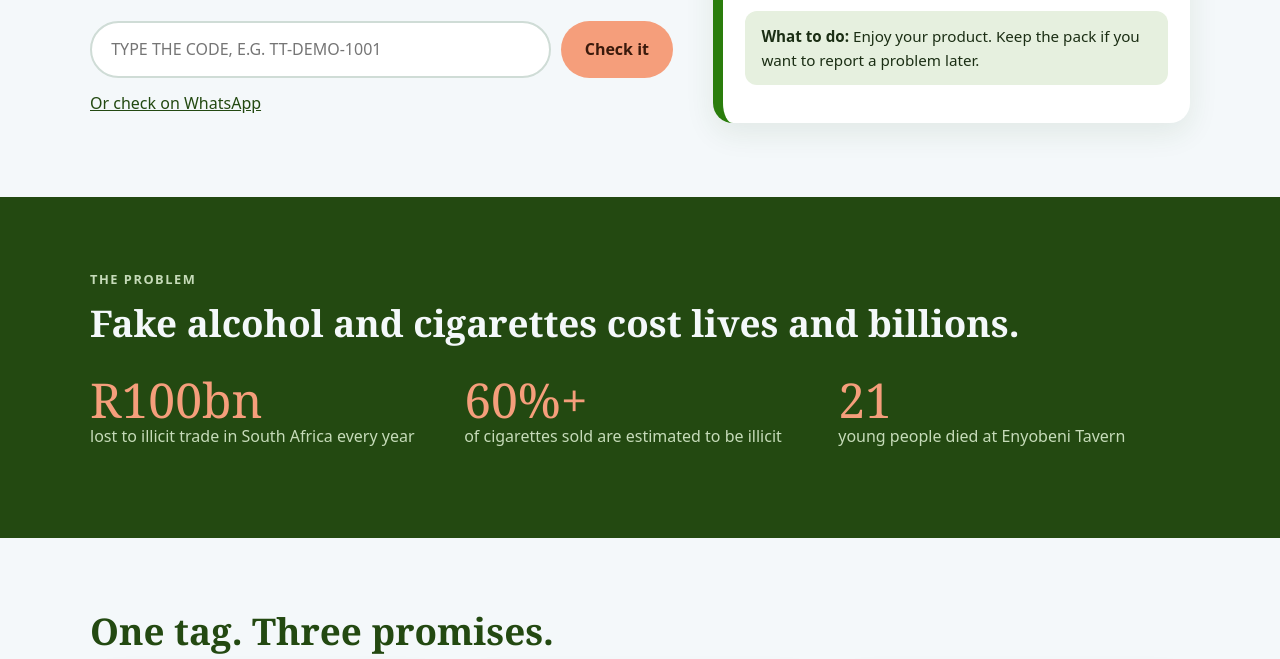
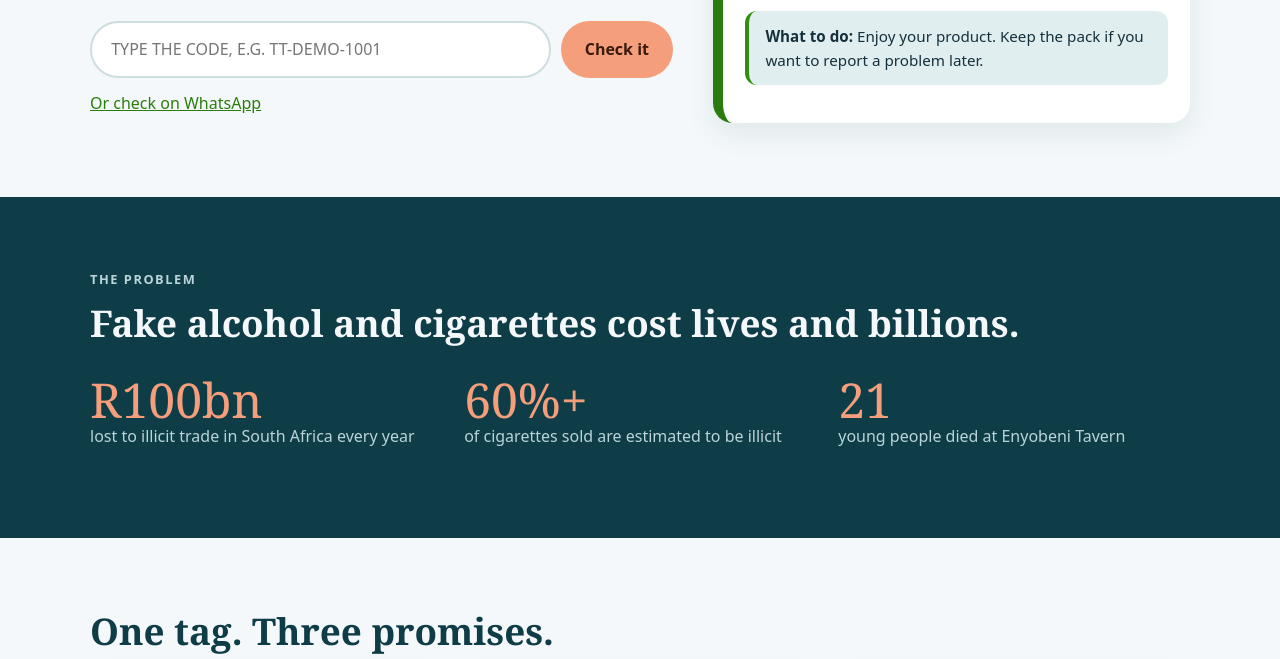
Before and after one commit to Elton2223/truetag, an Astro site: page / in a window 1280 px wide. Shown: the part 441-1100 px from the top of the page. Built offline with nearby package versions, Linux system fonts and the light colour scheme; Astro itself is replaced by a stand-in of ours.

Commit message:
Blend Deep Teal palette with logo green accent

```diff
--- a/src/layouts/Base.astro
+++ b/src/layouts/Base.astro
@@ -19,7 +19,7 @@ const t = (k: string) => strings.en[k];
     <meta charset="utf-8" />
     <meta name="viewport" content="width=device-width, initial-scale=1" />
     <meta name="description" content={description} />
-    <meta name="theme-color" content="#234911" />
+    <meta name="theme-color" content="#0f3d47" />
     <link rel="icon" href="/favicon.svg" type="image/svg+xml" />
     <title>{title} | {site.name}</title>
   </head>
--- a/src/pages/index.astro
+++ b/src/pages/index.astro
@@ -27,7 +27,7 @@ const sample = demoCodes['TT-DEMO-1001'];
 
   <section class="band">
     <div class="wrap">
-      <p class="eyebrow" style="color:#c6dbb9">The problem</p>
+      <p class="eyebrow" style="color:#b9d4da">The problem</p>
       <h2>Fake alcohol and cigarettes cost lives and billions.</h2>
       <div class="grid three" style="margin-top:2rem">
         {site.figures.map((f) => (
--- a/src/styles/global.css
+++ b/src/styles/global.css
@@ -1,19 +1,20 @@
 :root {
   --ice: #f4f8fa;
-  --green: #234911; /* logo dark green */
-  --leaf: #318e0e; /* logo bright green */
-  --green-dark: #183309;
-  --green-soft: #e6f0df;
+  --green: #0f3d47; /* Deep Teal */
+  --leaf: #318e0e; /* logo bright green, accent */
+  --leaf-dark: #2a7d0c;
+  --green-dark: #0a2d35;
+  --green-soft: #e1eef0;
   --peach: #f59e7b;
   --peach-dark: #e8855f;
-  --ink: #1b2e14;
-  --muted: #5a6f69;
+  --ink: #14303a;
+  --muted: #566d73;
   --card: #ffffff;
-  --ok: #2a7d0c;
+  --ok: var(--leaf-dark);
   --warn: #b45309;
   --bad: #b3261e;
   --radius: 20px;
-  --shadow: 0 10px 30px rgba(35, 73, 17, 0.09);
+  --shadow: 0 10px 30px rgba(15, 61, 71, 0.09);
 }
 * { box-sizing: border-box; }
 html { scroll-behavior: smooth; }
@@ -25,11 +26,12 @@ h1, h2, h3 { font-family: Georgia, 'Times New Roman', serif; color: var(--green)
 h1 { font-size: clamp(2.2rem, 6vw, 3.8rem); }
 h2 { font-size: clamp(1.6rem, 4vw, 2.3rem); }
 p { margin: 0 0 1em; }
-a { color: var(--green); }
+a { color: var(--leaf-dark); }
+main a:not(.btn):hover { color: var(--green); }
 img { max-width: 100%; }
 .wrap { width: min(1100px, 92%); margin-inline: auto; }
 section { padding: 4.5rem 0; }
-.eyebrow { text-transform: uppercase; letter-spacing: .12em; font-size: .8rem; color: var(--muted); font-weight: 600; }
+.eyebrow { text-transform: uppercase; letter-spacing: .12em; font-size: .8rem; color: var(--leaf-dark); font-weight: 600; }
 .muted { color: var(--muted); }
 .btn {
   display: inline-block; border: 0; cursor: pointer; font: inherit; font-weight: 600; text-decoration: none;
@@ -46,7 +48,7 @@ section { padding: 4.5rem 0; }
 .grid.two { grid-template-columns: repeat(auto-fit, minmax(300px, 1fr)); }
 .band { background: var(--green); color: var(--ice); }
 .band h2, .band h3 { color: var(--ice); }
-.band .muted { color: #c6dbb9; }
+.band .muted { color: #b9d4da; }
 .page-head { padding: 3.5rem 0 1rem; }
 
 .nav-wrap { position: sticky; top: 0; z-index: 20; padding: .8rem 0; }
@@ -58,9 +60,9 @@ section { padding: 4.5rem 0; }
 .brand { display: flex; align-items: center; gap: .6rem; font-weight: 700; color: var(--green); text-decoration: none; }
 .brand img { width: 26px; height: 36px; }
 .nav ul { list-style: none; display: flex; gap: 1.2rem; margin: 0; padding: 0; flex-wrap: wrap; align-items: center; }
-.nav ul a { text-decoration: none; font-size: .95rem; font-weight: 500; }
+.nav ul a { color: var(--green); text-decoration: none; font-size: .95rem; font-weight: 500; }
 .nav ul a[aria-current='page'] { text-decoration: underline; text-decoration-color: var(--peach); text-underline-offset: 6px; }
-.lang { font: inherit; border: 1px solid #cfdcd6; border-radius: 999px; padding: .3rem .6rem; background: #fff; color: var(--green); }
+.lang { font: inherit; border: 1px solid #cddde0; border-radius: 999px; padding: .3rem .6rem; background: #fff; color: var(--green); }
 @media (max-width: 760px) { .nav { border-radius: 24px; } .nav .btn { padding: .55rem 1rem; } }
 
 .hero { padding: 3rem 0 4rem; }
@@ -68,7 +70,7 @@ section { padding: 4.5rem 0; }
 @media (max-width: 860px) { .hero-grid { grid-template-columns: 1fr; } }
 .verify-box { display: flex; gap: .6rem; flex-wrap: wrap; margin: 1.5rem 0 .8rem; }
 .verify-box input {
-  flex: 1 1 220px; font: inherit; padding: .85rem 1.2rem; border-radius: 999px; border: 2px solid #cfdcd6; background: #fff; text-transform: uppercase;
+  flex: 1 1 220px; font: inherit; padding: .85rem 1.2rem; border-radius: 999px; border: 2px solid #cddde0; background: #fff; text-transform: uppercase;
 }
 .verify-box input:focus { border-color: var(--green); outline: none; }
 
@@ -78,7 +80,7 @@ section { padding: 4.5rem 0; }
 .result.suspicious { border-color: var(--warn); } .result.suspicious .badge { background: var(--warn); }
 .result.invalid { border-color: var(--bad); } .result.invalid .badge { background: var(--bad); }
 .result h3 { margin-top: .8rem; }
-.advice { background: var(--green-soft); border-radius: 12px; padding: .8rem 1rem; font-size: .95rem; }
+.advice { border-left: 4px solid var(--leaf); background: var(--green-soft); border-radius: 12px; padding: .8rem 1rem; font-size: .95rem; }
 
 .figure { font-family: Georgia, serif; font-size: 3rem; color: var(--peach); line-height: 1; }
 .steps { counter-reset: s; display: grid; gap: 1rem; padding: 0; list-style: none; }
@@ -90,11 +92,11 @@ section { padding: 4.5rem 0; }
 .photo { aspect-ratio: 1; border-radius: var(--radius); background: var(--green-soft); display: grid; place-items: center; color: var(--muted); }
 form.pilot { display: grid; gap: 1rem; }
 form.pilot label { display: grid; gap: .3rem; font-weight: 600; font-size: .95rem; }
-form.pilot input, form.pilot textarea, form.pilot select { font: inherit; padding: .7rem 1rem; border-radius: 12px; border: 2px solid #cfdcd6; background: #fff; }
+form.pilot input, form.pilot textarea, form.pilot select { font: inherit; padding: .7rem 1rem; border-radius: 12px; border: 2px solid #cddde0; background: #fff; }
 .prose h2 { font-size: 1.4rem; margin-top: 2rem; }
 .notice { background: #fff4ee; border: 1px dashed var(--peach); border-radius: 12px; padding: .8rem 1rem; font-size: .9rem; }
 
-footer { background: var(--green-dark); color: #c6dbb9; padding: 3rem 0 2rem; margin-top: 2rem; }
+footer { background: var(--green-dark); color: #b9d4da; padding: 3rem 0 2rem; margin-top: 2rem; }
 footer a { color: var(--ice); }
 footer .cols { display: grid; gap: 2rem; grid-template-columns: repeat(auto-fit, minmax(200px, 1fr)); }
 footer ul { list-style: none; padding: 0; margin: 0; }
```
